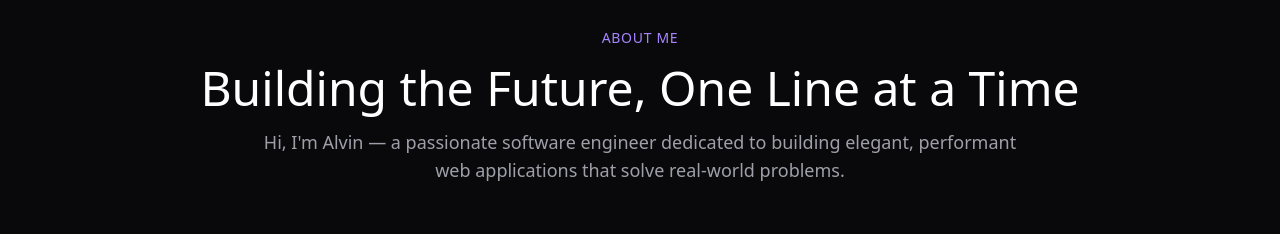
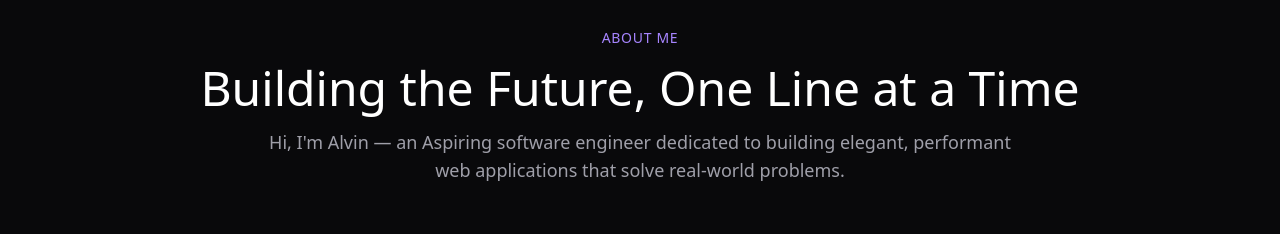
Before and after one commit to kaelfxxxc/PERSONAL-PORTFOLIO, a React (Vite) app: page / in a window 1280 px wide. Shown: the part 900-1134 px from the top of the page. Built offline with nearby package versions, Linux system fonts and the light colour scheme.

Commit message:
Update data.ts

```diff
--- a/src/data.ts
+++ b/src/data.ts
@@ -7,7 +7,7 @@ export const personalData = {
   linkedin: "https://linkedin.com/in/alvinigop",
   twitter: "https://twitter.com/alvinpogi",
   about: {
-    intro: "Hi, I'm Alvin — a passionate software engineer dedicated to building elegant, performant web applications that solve real-world problems.",
+    intro: "Hi, I'm Alvin — an Aspiring software engineer dedicated to building elegant, performant web applications that solve real-world problems.",
     paragraphs: [
       "With a strong foundation in modern web technologies, I specialize in creating seamless user experiences through clean code and thoughtful design. My journey in software development is driven by curiosity and a commitment to continuous learning.",
       "When I'm not coding, you'll find me exploring new technologies, contributing to open-source projects, or sharing knowledge with the developer community. I believe in writing code that not only works but is maintainable and scalable.",
@@ -37,7 +37,7 @@ export const projects = [
     title: "AI-Powered Analytics Dashboard",
     description: "Real-time analytics platform with predictive insights and customizable data visualizations for enterprise clients.",
     tech: ["React", "TypeScript", "D3.js", "Python"],
-    sourceUrl: "https://github.com/alexmorgan/analytics-dashboard",
+    sourceUrl: "https://github.com/kaelfxxxc/analytics-dashboard",
     size: "large",
   },
   {
@@ -45,7 +45,7 @@ export const projects = [
     title: "E-Commerce Platform",
     description: "Headless commerce solution with seamless checkout and inventory management.",
     tech: ["Next.js", "Stripe", "MongoDB"],
-    sourceUrl: "https://github.com/alexmorgan/ecommerce-platform",
+    sourceUrl: "https://github.com/kaelfxxxc/ecommerce-platform",
     size: "medium",
   },
   {
@@ -53,7 +53,7 @@ export const projects = [
     title: "Design System Library",
     description: "Comprehensive component library with accessibility-first approach.",
     tech: ["React", "Storybook", "Tailwind"],
-    sourceUrl: "https://github.com/alexmorgan/design-system",
+    sourceUrl: "https://github.com/kaelfxxxc/design-system",
     size: "medium",
   },
   {
@@ -61,7 +61,7 @@ export const projects = [
     title: "Mobile Fitness Tracker",
     description: "Cross-platform app for workout tracking and health metrics visualization.",
     tech: ["React Native", "Firebase"],
-    sourceUrl: "https://github.com/alexmorgan/fitness-tracker",
+    sourceUrl: "https://github.com/kaelfxxxc/fitness-tracker",
     size: "small",
   },
   {
@@ -69,7 +69,7 @@ export const projects = [
     title: "AI Chat Interface",
     description: "Conversational UI with natural language processing capabilities.",
     tech: ["React", "OpenAI", "WebSocket"],
-    sourceUrl: "https://github.com/alexmorgan/ai-chat",
+    sourceUrl: "https://github.com/kaelfxxxc/ai-chat",
     size: "small",
   },
   {
@@ -77,7 +77,7 @@ export const projects = [
     title: "Task Management Tool",
     description: "Collaborative workspace with real-time updates and team management features.",
     tech: ["Next.js", "PostgreSQL", "tRPC"],
-    sourceUrl: "https://github.com/alexmorgan/task-manager",
+    sourceUrl: "https://github.com/kaelfxxxc/task-manager",
     size: "small",
   },
 ];
```
